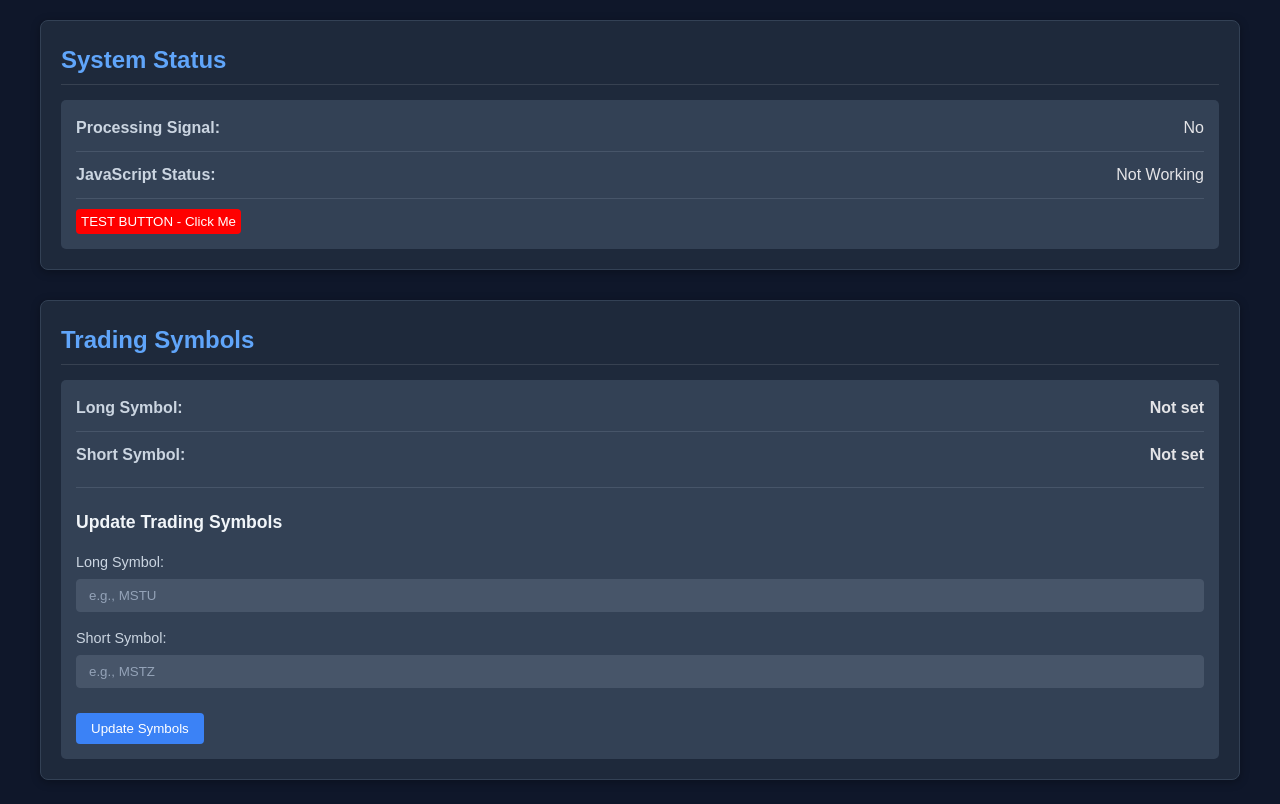
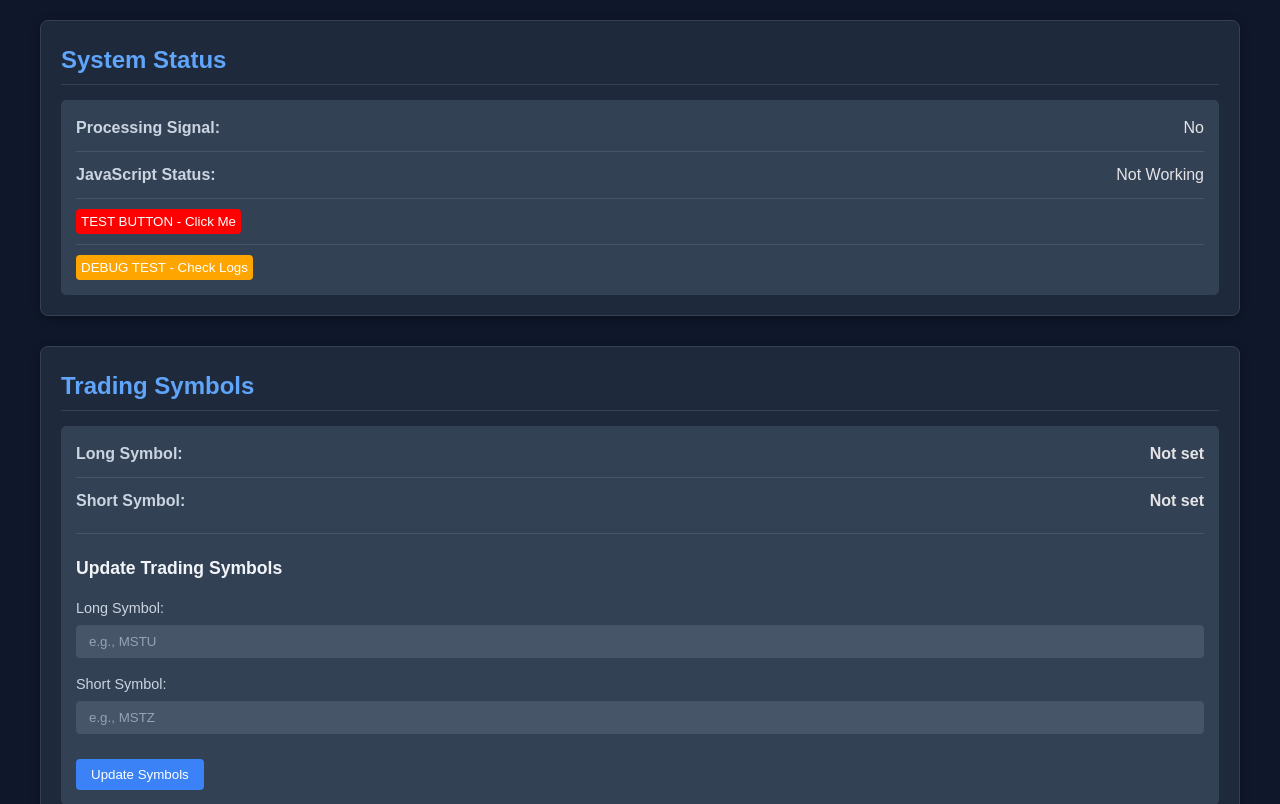
Before and after one commit to naikamit/April10, a FastAPI app: page / in a window 1280 px wide. Shown: the top 804 px of the page. Run offline with FastAPI, Linux system fonts and the light colour scheme.

Commit message:
Update index.html

```diff
--- a/templates/index.html
+++ b/templates/index.html
@@ -25,6 +25,9 @@
                 </div>
                 <div class="status-item">
                     <button onclick="alert('JavaScript works!'); console.log('Test button clicked');" style="background: red; padding: 5px;">TEST BUTTON - Click Me</button>
+                </div>
+                <div class="status-item">
+                    <button onclick="testDebug();" style="background: orange; padding: 5px;">DEBUG TEST - Check Logs</button>
                 </div>
             </div>
         </div>
```
